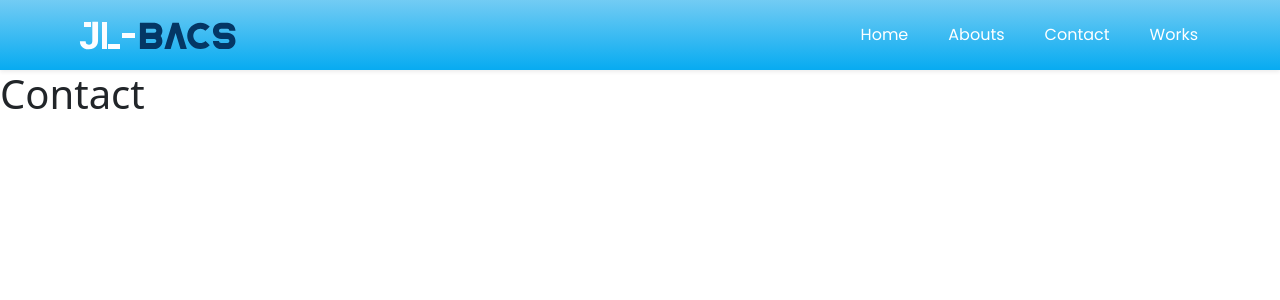
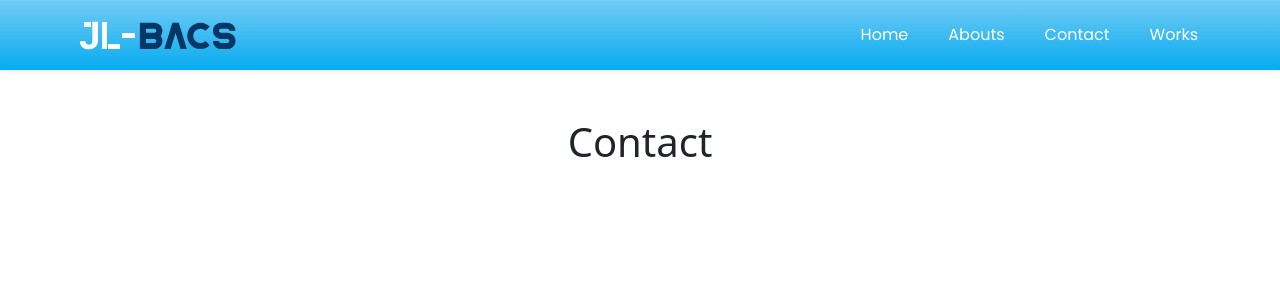
Before and after one commit to jlbbacs/MY-portfolio, a React (Create React App) app: page /contact in a window 1280 px wide. Shown: the top 300 px of the page. Built offline with nearby package versions, Linux system fonts and the light colour scheme.

Commit message:
centering

```diff
--- a/src/pages/about.js
+++ b/src/pages/about.js
@@ -3,7 +3,7 @@ import React from 'react'
 const about = () => {
   return (
     <div>
-      <h1>Abouts</h1>
+      <h1 className='text-center mt-5'>Abouts</h1>
     </div>
   )
 }
--- a/src/pages/contact.js
+++ b/src/pages/contact.js
@@ -3,7 +3,7 @@ import React from 'react'
 const contact = () => {
   return (
     <div>
-       <h1>Contact</h1>
+       <h1 className='text-center mt-5'>Contact</h1>
     </div>
   )
 }
--- a/src/pages/home.js
+++ b/src/pages/home.js
@@ -3,7 +3,7 @@ import React from 'react'
 const home = () => {
   return (
     <div>
-      <h1>Home</h1>
+      <h1 className='text-center mt-5'>Home</h1>
     </div>
   )
 }
```
